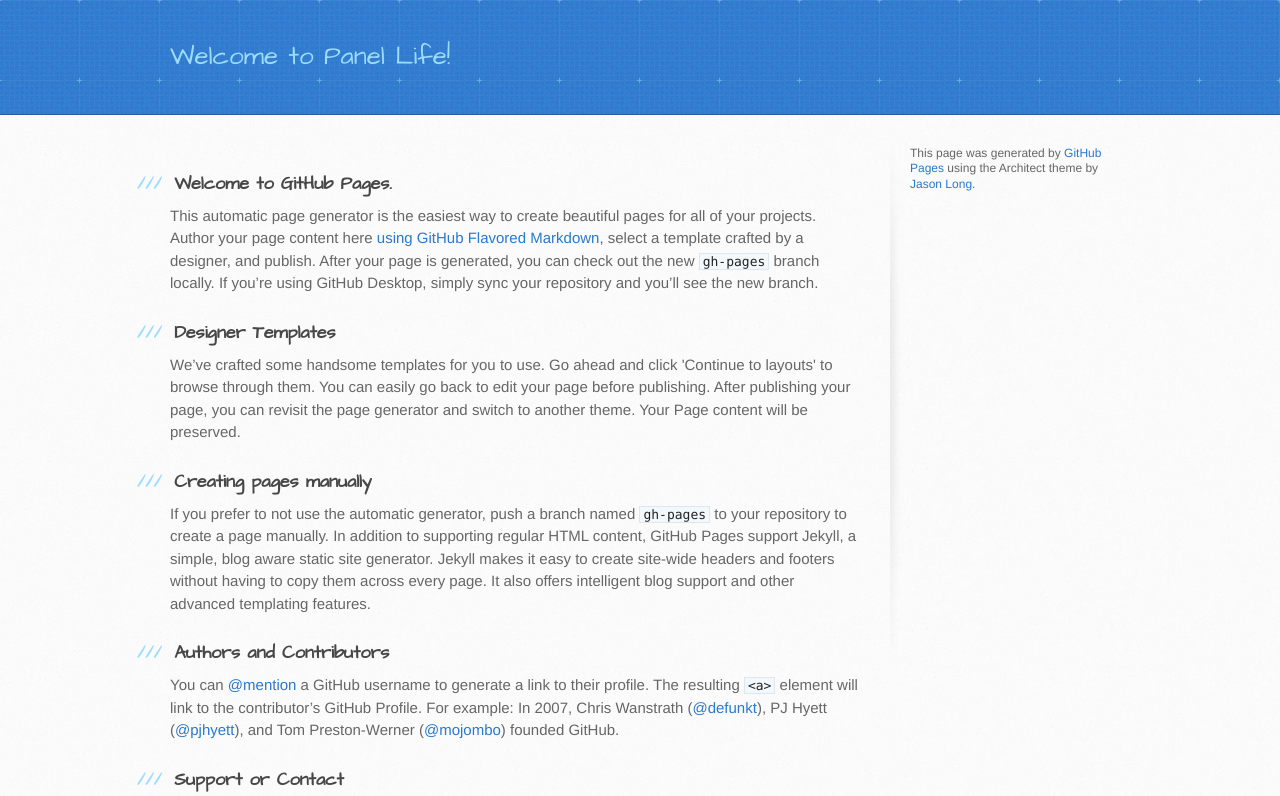
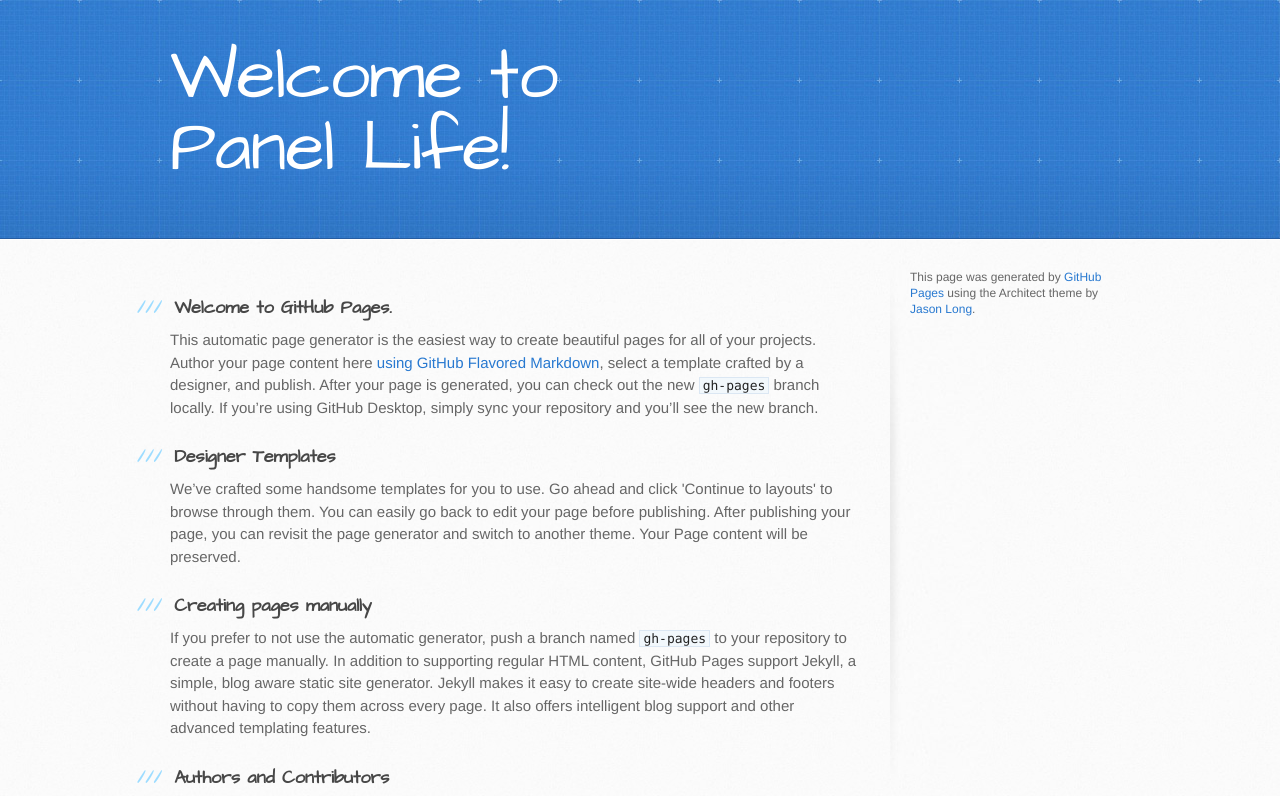
Before and after one commit to WristyTheMod/WristyTheMod.github.io, a plain HTML site: page index.html in a window 1280 px wide. Shown: the top 796 px of the page. Drawn offline with Linux system fonts and the light colour scheme.

Commit message:
Update index.html

```diff
--- a/index.html
+++ b/index.html
@@ -19,7 +19,7 @@
   <body>
     <header>
       <div class="inner">
-        <h2>Welcome to Panel Life!</h2>
+        <h1>Welcome to Panel Life!</h1>
       </div>
     </header>
 
```
